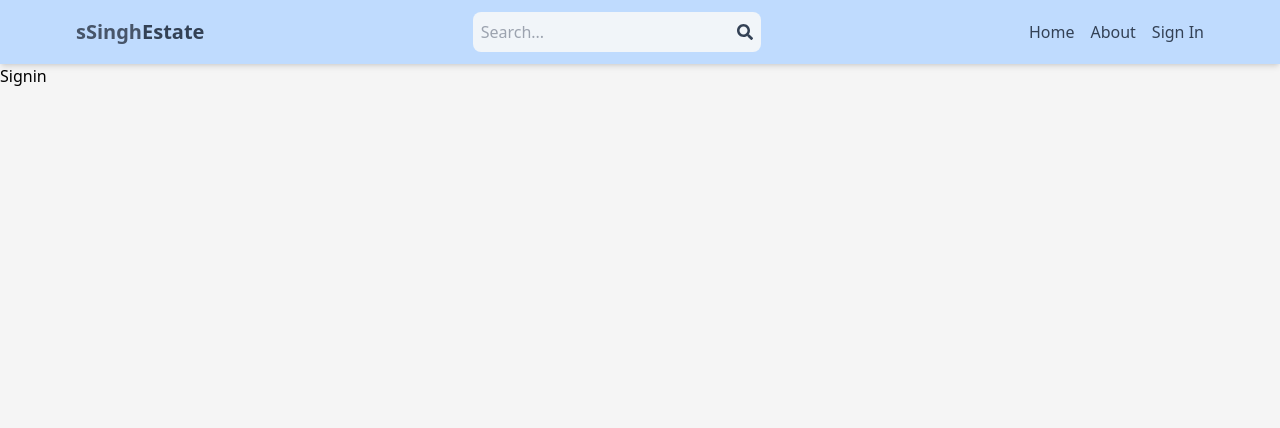
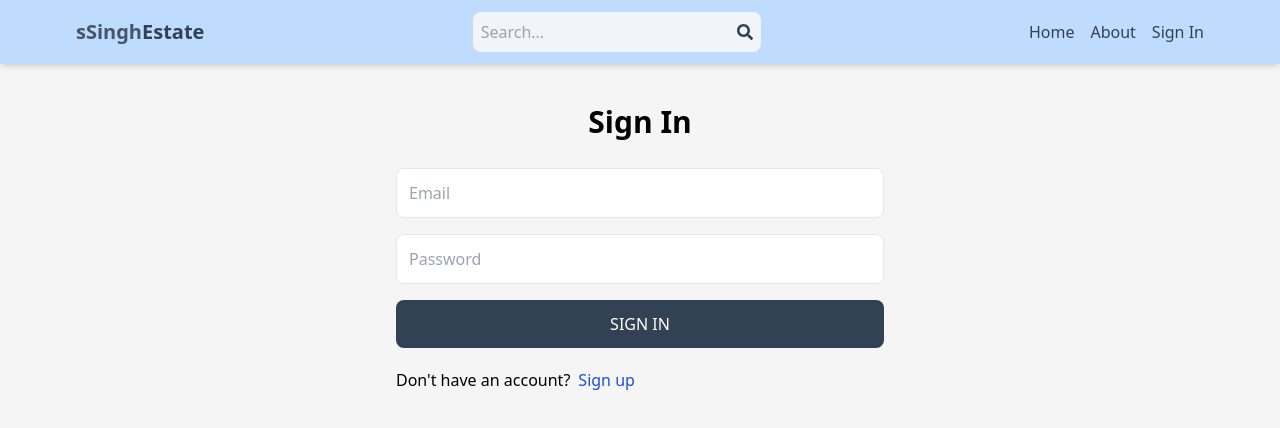
Before and after one commit to saurabh04-11/eState-mern, a React (Vite) app in the folder client/: page /sign-in in a window 1280 px wide. Shown: the top 428 px of the page. Built offline with nearby package versions, Linux system fonts and the light colour scheme.

Commit message:
Sign in page functionality setup

```diff
--- a/client/src/pages/Signin.jsx
+++ b/client/src/pages/Signin.jsx
@@ -1,5 +1,77 @@
-import React from "react";
+import React, { useState } from "react";
+import { Link, useNavigate } from "react-router-dom";
 
 export default function Signin() {
-  return <div>Signin</div>;
+  const [formData, setFormData] = useState({});
+  const [error, setError] = useState(null);
+  const [loading, setLoading] = useState(false);
+  const navigate = useNavigate();
+
+  const handleChange = (e) => {
+    setFormData({
+      ...formData,
+      [e.target.id]: e.target.value,
+    });
+  };
+
+  const handleSubmit = async (e) => {
+    e.preventDefault();
+    try {
+      setLoading(true);
+      const res = await fetch("/api/auth/signin", {
+        method: "POST",
+        headers: {
+          "Content-Type": "application/json",
+        },
+        body: JSON.stringify(formData),
+      });
+      const data = await res.json();
+      if (data.success == false) {
+        setError(data.message);
+        setLoading(false);
+        return;
+      }
+      setLoading(false);
+      setError(null);
+      navigate("/");
+    } catch (error) {
+      setLoading(false);
+      setError(error.message);
+    }
+  };
+
+  return (
+    <div className="p-3 max-w-lg mx-auto">
+      <h1 className="text-3xl text-center font-semibold my-7">Sign In</h1>
+      <form className=" flex flex-col gap-4 " onSubmit={handleSubmit}>
+        <input
+          type="email"
+          placeholder="Email"
+          className="border p-3 rounded-lg"
+          id="email"
+          onChange={handleChange}
+        />
+        <input
+          type="password"
+          placeholder="Password"
+          className="border p-3 rounded-lg"
+          id="password"
+          onChange={handleChange}
+        />
+        <button
+          className="bg-slate-700 text-white p-3 rounded-lg uppercase hover:opacity-95 disabled:opacity-80"
+          disabled={loading}
+        >
+          {loading ? "Loading..." : "Sign In"}
+        </button>
+      </form>
+      <div className="flex gap-2 mt-5">
+        <p>Don't have an account?</p>
+        <Link to={"/sign-up"}>
+          <span className="text-blue-700">Sign up</span>
+        </Link>
+      </div>
+      {error && <p className="text-red-500 mt-5">{error}</p>}
+    </div>
+  );
 }
```
Also changed, not shown: 1 other file (tests, documents, lock files or other folders).
